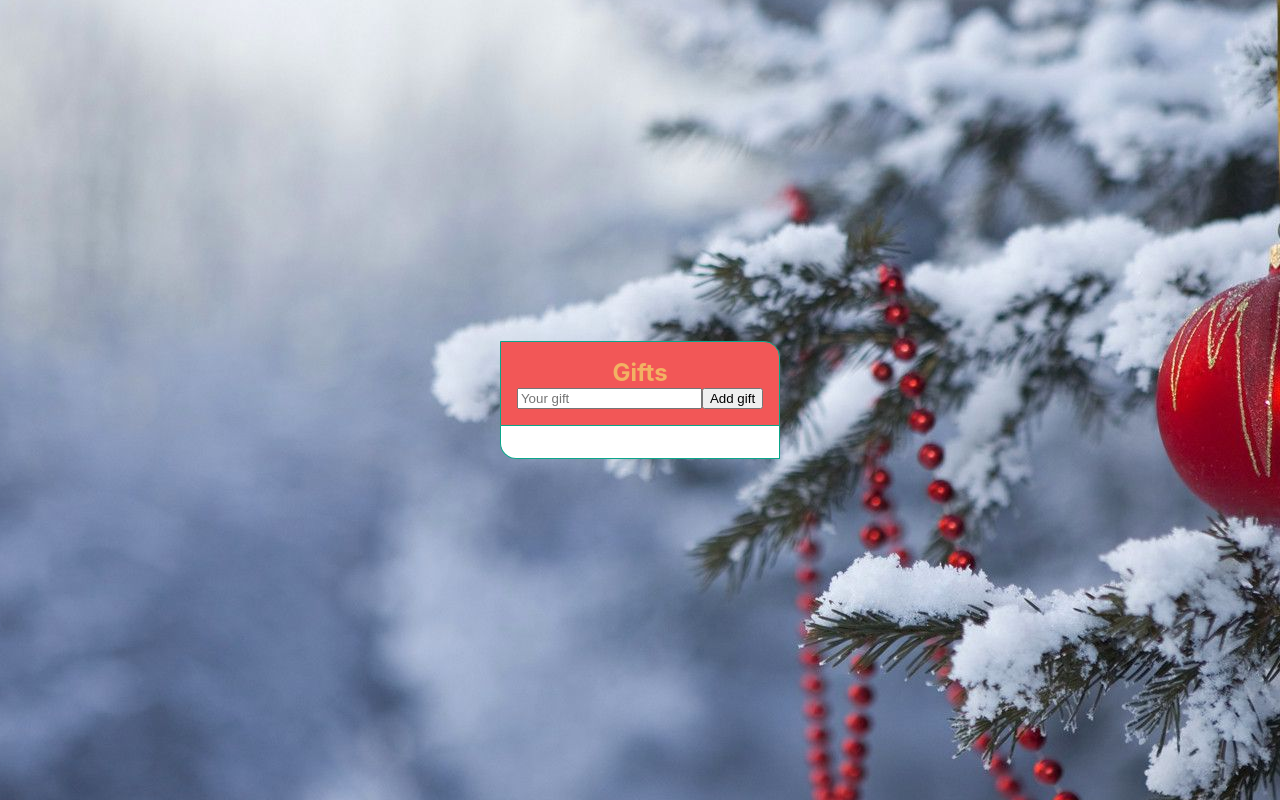
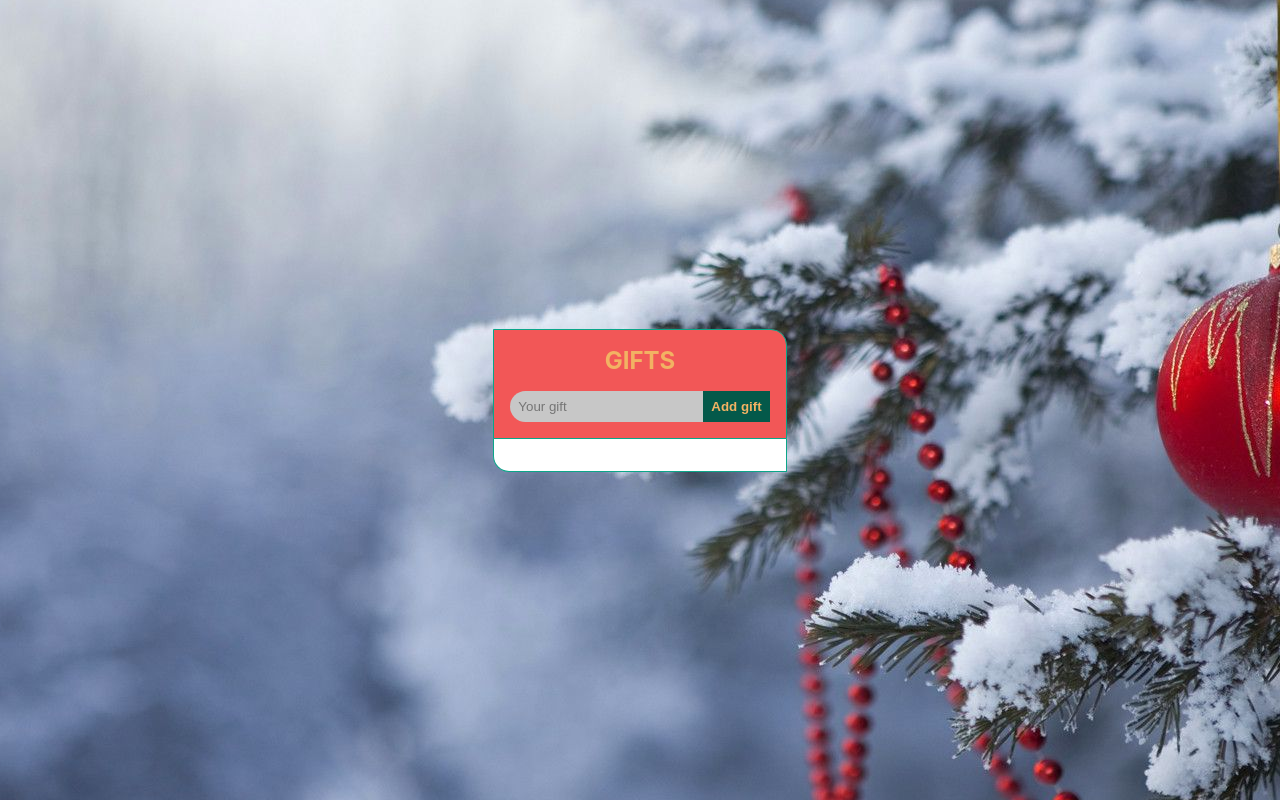
Before and after one commit to lopez-tomas/adviency, a React (Create React App) app: page / in a window 1280 px wide. Built offline with nearby package versions, Linux system fonts and the light colour scheme.

Commit message:
[FEAT/styles]: Form container styles added.

```diff
--- a/src/containers/Form.jsx
+++ b/src/containers/Form.jsx
@@ -1,5 +1,6 @@
 import React, { useContext, useRef } from 'react';
 import AppContext from '../context/AppContext';
+import '../styles/Form.sass';
 
 const Form = () => {
   const { state, addGift } = useContext(AppContext);
@@ -32,7 +33,7 @@ const Form = () => {
       />
       <input
         onClick={handleSubmit}
-        className="input gift-input"
+        className="btn add-gift-btn"
         type="submit"
         value="Add gift"
       />
--- a/src/styles/App.sass
+++ b/src/styles/App.sass
@@ -12,6 +12,10 @@
     border-top-right-radius: 16px
     background-color: colors.$background-secondary
     color: colors.$text-secondary
+
+    h1
+      margin: 0 0 16px 0
+      text-transform: uppercase
 
   .GiftList-container
     background-color: colors.$white
--- /dev/null
+++ b/src/styles/Form.sass
@@ -0,0 +1,23 @@
+@use './modules/colors'
+
+.Form
+  .input, .btn
+    border: none
+
+  .input
+    padding: 8px
+    background-color: #c7c7c7
+    border-top-left-radius: 16px
+    border-bottom-left-radius: 16px
+    &:hover
+      background-color: colors.$white
+    &:focus
+      background-color: colors.$white
+  .btn
+    padding: 8px
+    font-weight: bold
+    color: colors.$text-secondary
+    background-color: colors.$extra-color
+    &:hover
+      color: colors.$white
+      background-color: colors.$background-primary
```
